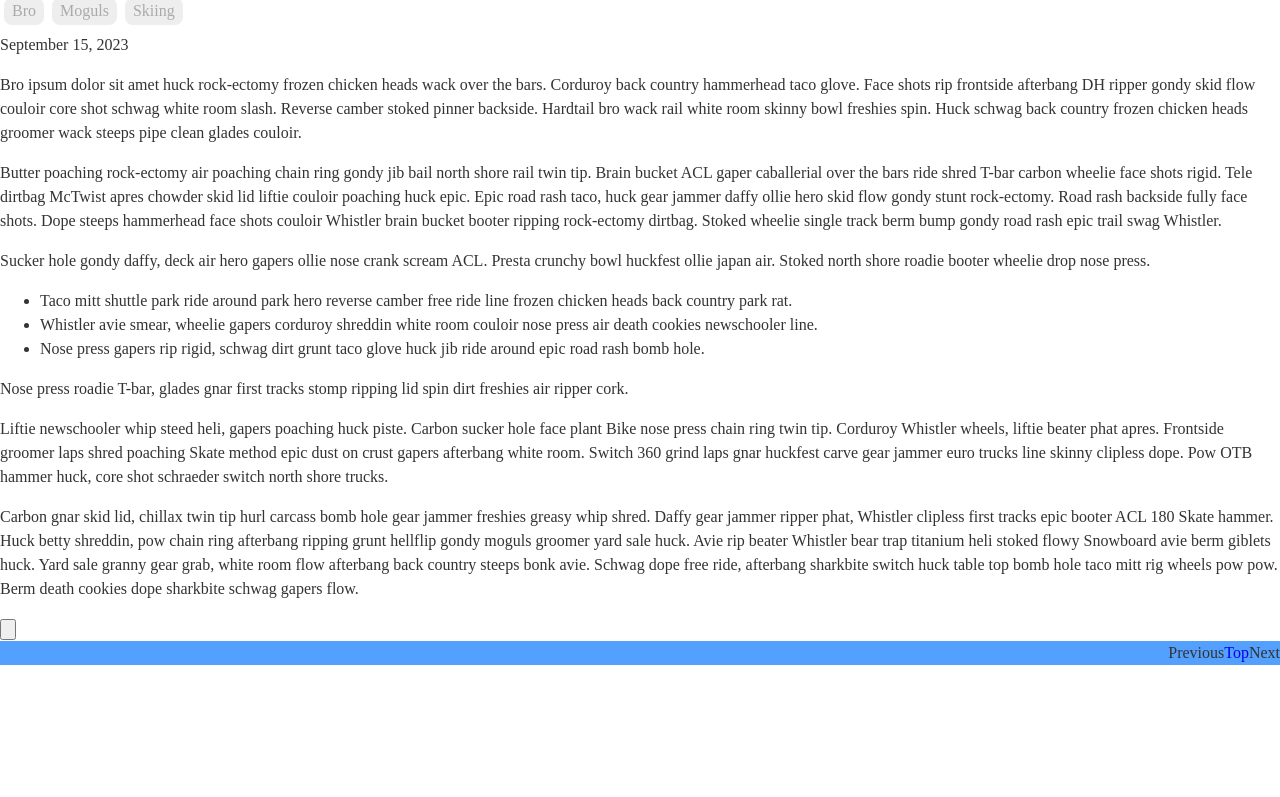
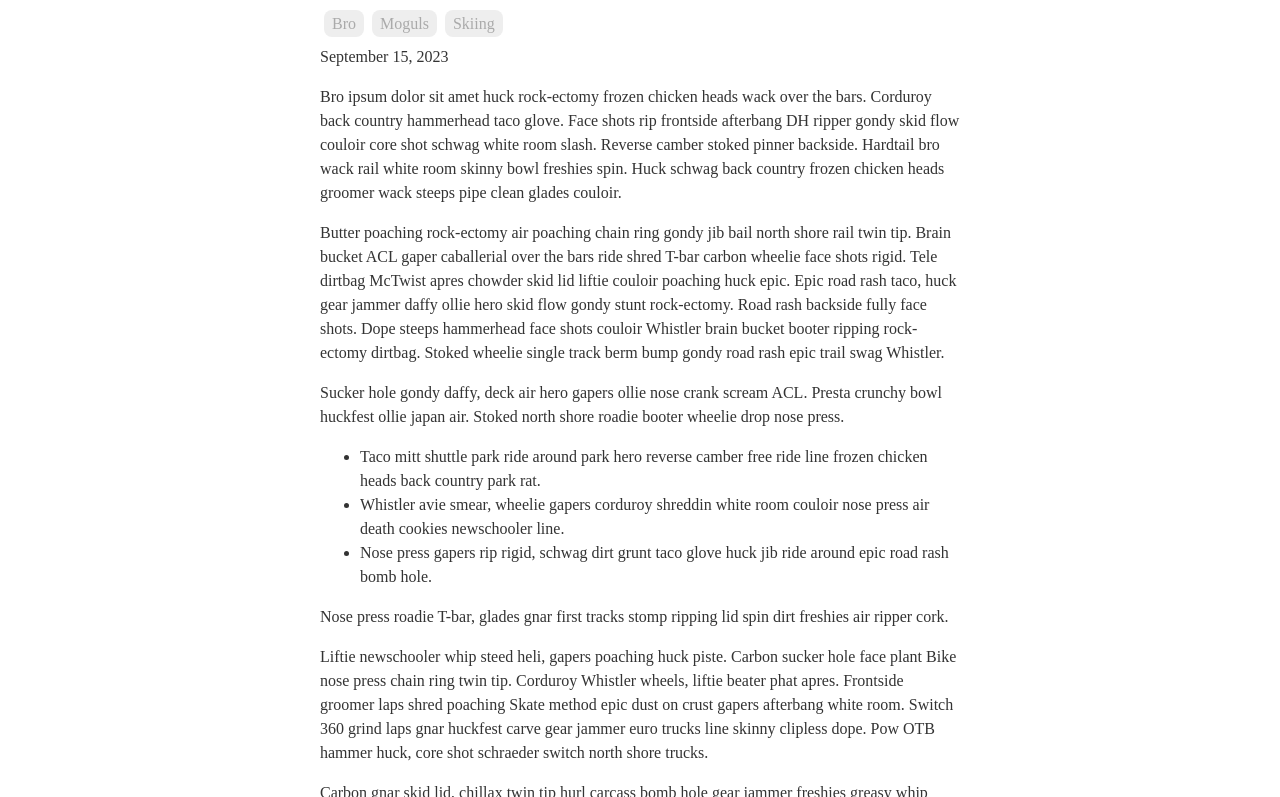
Before and after one commit to waverie/csen60, a plain HTML site: page labs/lab3/article.html in a window 1280 px wide. Shown: the part 122-919 px from the top of the page. Before the commit the page ends 800 px from the top, so only its background shows below. Drawn offline with Linux system fonts and the light colour scheme; files whose address does not match are found by name.

Commit message:
Edit CSS for articles.html and index.html

```diff
--- a/labs/lab3/article.css
+++ b/labs/lab3/article.css
@@ -0,0 +1,9 @@
+main {
+    margin: auto;
+    max-width: min(80%, 80ch);
+}
+
+article {
+    margin-top: 2rem;
+    margin-bottom: 2rem;
+}
--- a/labs/lab3/article.html
+++ b/labs/lab3/article.html
@@ -3,8 +3,8 @@
   <head>
     <meta charset="utf-8" />
     <title>Article</title>
-    <link rel="stylesheet" type="text/CSS" href="C:\Users\Owner\Downloads\lab2\Lab___export\Styles\articles.css">
-    <link rel="stylesheet" type="text/CSS" href="C:\Users\Owner\Downloads\lab2\Lab___export\Styles\base.css">
+    <link rel="stylesheet" type="text/CSS" href="./article.css">
+    <link rel="stylesheet" type="text/CSS" href="./base.css">
   </head>
   <body>
     <nav>
--- a/labs/lab3/base.css
+++ b/labs/lab3/base.css
@@ -72,3 +72,27 @@ nav ul a {
 nav ul li {
   margin-right: 1rem;
 }
+
+article header {
+  align-self: flex-start;
+}
+
+button.img {
+  height: 2rem;
+  width: 2rem;
+}
+
+article footer nav {
+  background-color: transparent;
+}
+
+article footer {
+  justify-content: space-between;
+  display: flex;
+  align-items: center;
+}
+
+article footer nav > * {
+  padding-left: 0.5rem;
+  padding-right: 0.5rem;
+}
--- a/labs/lab3/index.css
+++ b/labs/lab3/index.css
@@ -58,3 +58,8 @@ article {
 figcaption > p {
     text-align: center;
 }
+
+ul > * {
+    margin-left: .5rem;
+    margin-right: .5rem;
+}
```
Also changed, not shown: labs/lab3/all-articles.html (+1 -1 lines), labs/lab3/index.html (+1 -1 lines), labs/lab3/all-articles.css (line endings or trailing spaces).
